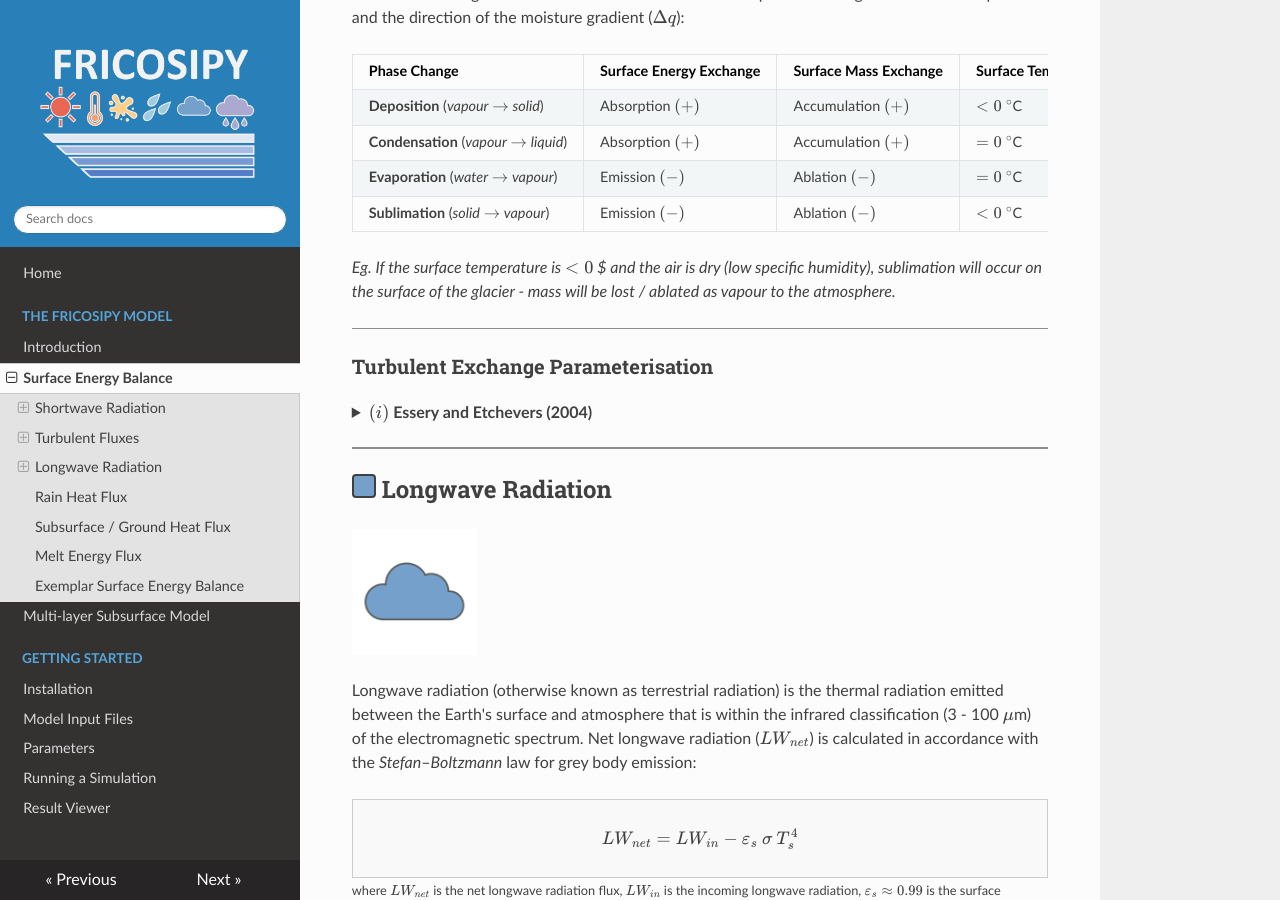
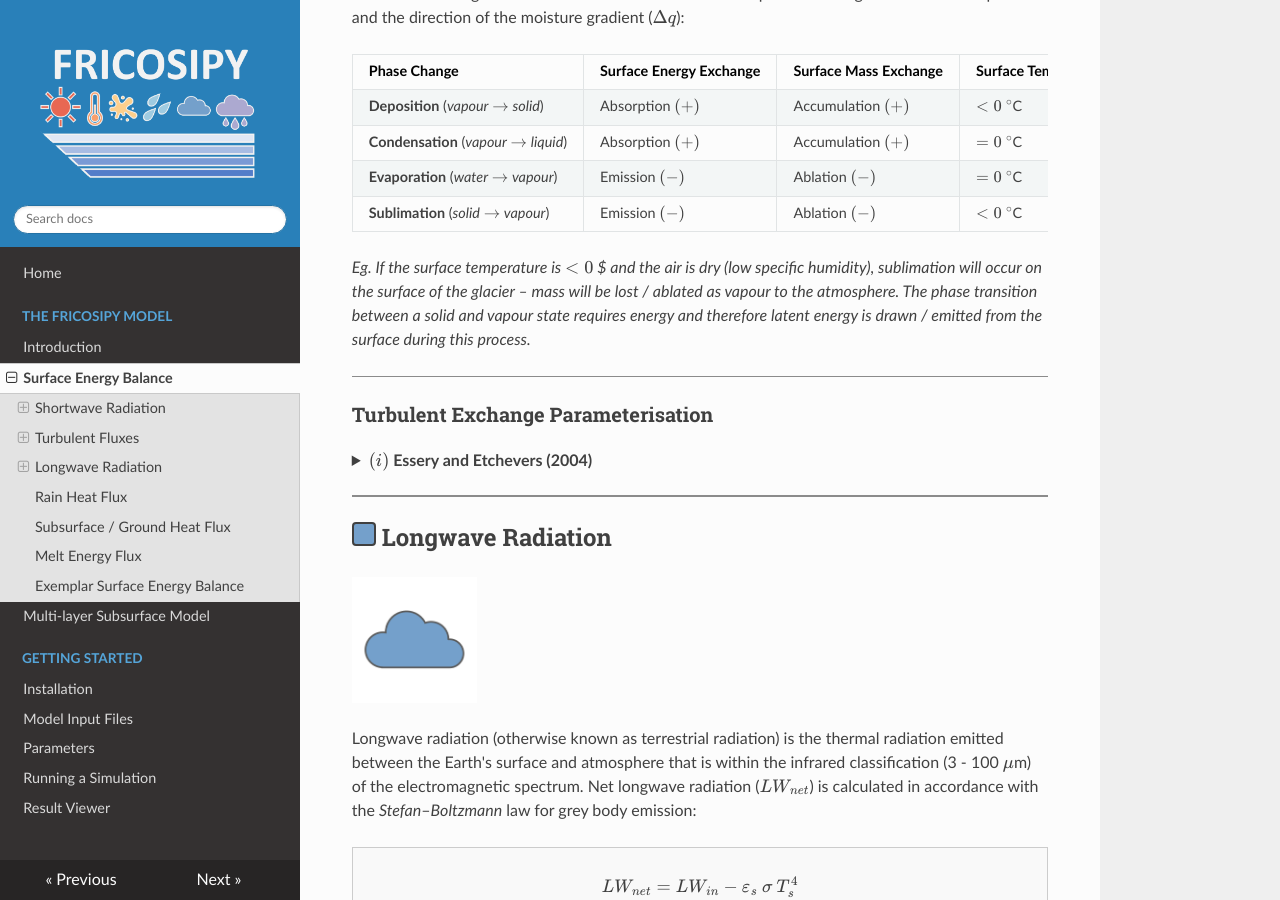
Before and after one commit to MarcusGastaldello/FRICOSIPY, an MkDocs documentation site: the page built from docs/surface_energy_balance.md, in a window 1280 px wide and 900 px high, scrolled down 4205 px. Built offline with MkDocs 1.6.1, drawn with Linux system fonts in a browser that asks for light colours; nearby versions of some CDN libraries.

Commit message:
Update surface_energy_balance.md

```diff
--- a/docs/surface_energy_balance.md
+++ b/docs/surface_energy_balance.md
@@ -186,7 +186,7 @@ The mass exchange associated with the latent heat flux depends on the glacier su
 | **Evaporation** (*water* $\rightarrow$ *vapour*) | Emission $(-)$ | Ablation $(-)$ | $= 0$ $^\circ$C |
 | **Sublimation** (*solid* $\rightarrow$ *vapour*) | Emission $(-)$ | Ablation $(-)$ | $< 0$ $^\circ$C |
 
-*Eg. If the surface temperature is $< 0$ $ and the air is dry (low specific humidity), sublimation will occur on the surface of the glacier - mass will be lost / ablated as vapour to the atmosphere.*
+*Eg. If the surface temperature is $< 0$ $ and the air is dry (low specific humidity), sublimation will occur on the surface of the glacier – mass will be lost / ablated as vapour to the atmosphere. The phase transition between a solid and vapour state requires energy and therefore latent energy is drawn / emitted from the surface during this process.*
 
 <hr style="height:1px; background-color:#8b8b8b; border:none;" />
 
```
